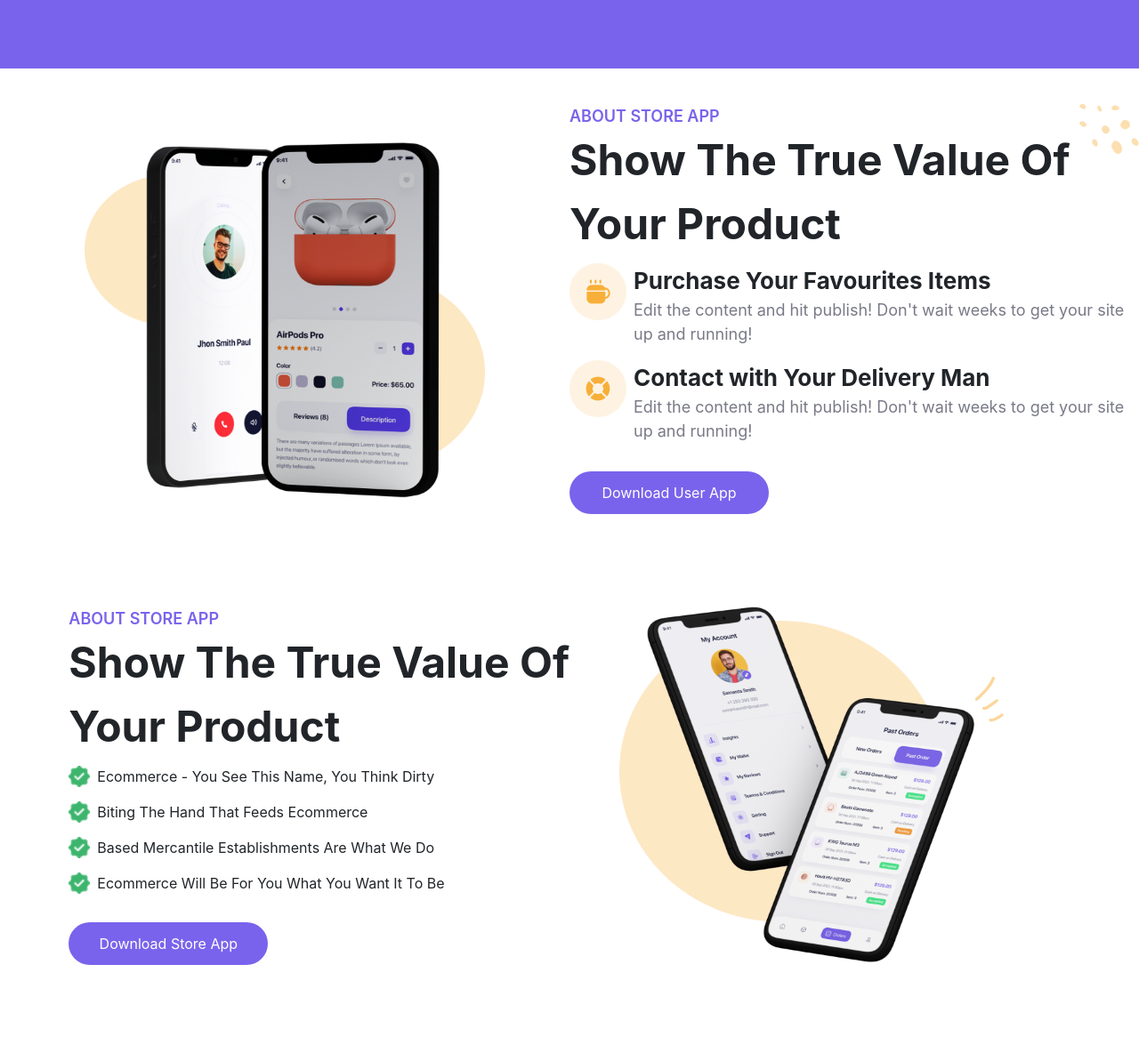
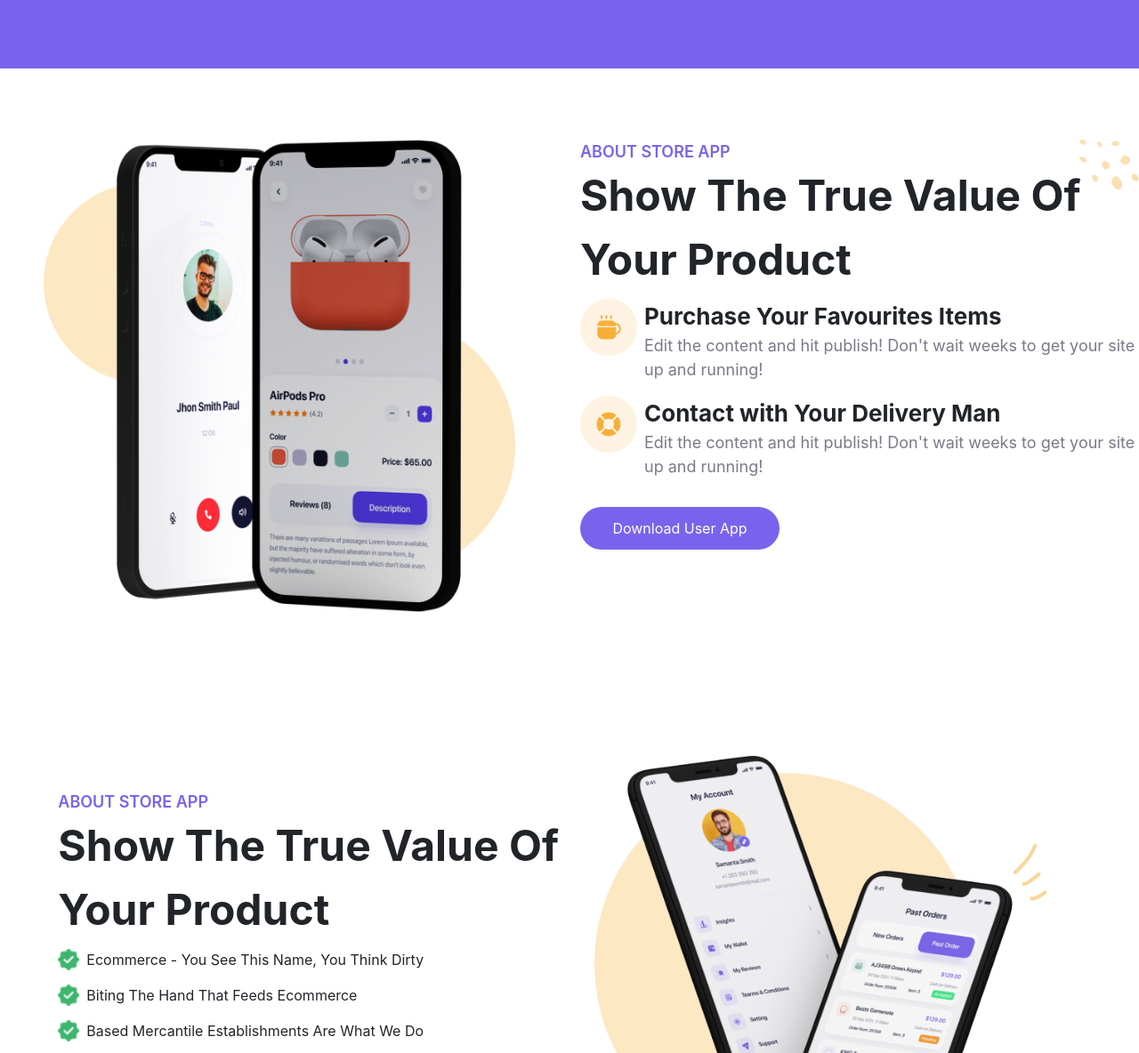
Before and after one commit to Appstick-Ltd/ecomik-intro, a plain HTML site: page index.html in a window 1280 px wide. Shown: the part 1520-2704 px from the top of the page at 89% size. Drawn offline with nearby package versions, Linux system fonts and the light colour scheme.

Commit message:
phone height fixed

```diff
--- a/index.html
+++ b/index.html
@@ -218,10 +218,10 @@
             </div>
         </section>
         <!-- user app -->
-        <section class=" py-10 flex justify-center items-center">
-            <div class="md:grid md:grid-cols-2">
+        <section class="py-10 md:py-20 flex justify-center items-center">
+            <div class="md:grid md:grid-cols-2 gap-6">
                 <div class="flex justify-center items-center ">
-                    <img class="w-[150px] h-[200px] md:w-[200px] md:h-[300px] lg:w-[450px] lg:h-[400px]"
+                    <img class="w-[150px] h-[200px] md:w-[200px] md:h-[300px] lg:w-[530px] lg:h-auto"
                         src="./image/user.png" alt="">
                 </div>
                 <div class="mx-10 md:mx-0 relative">
@@ -265,8 +265,8 @@
             </div>
         </section>
         <!-- store app -->
-        <section class=" py-10 flex justify-center items-center">
-            <div class="md:grid md:grid-cols-2">
+        <section class=" py-10 md:py-20 flex justify-center items-center">
+            <div class="md:grid md:grid-cols-2 gap-6">
                 <div class="flex justify-center items-center ">
                     <div>
                         <p class="text-[#7A63EC] text-[14px] lg:text-[18px] uppercase font-semibold">About Store App</p>
@@ -293,16 +293,16 @@
                     </div>
                 </div>
                 <div class="flex justify-center py-6 lg:py-0">
-                    <img class="w-[150px] h-[200px] md:w-[200px] md:h-[300px] lg:w-[450px] lg:h-[400px]"
+                    <img class="w-[150px] h-[200px] md:w-[200px] md:h-[300px] lg:w-[530px] lg:h-auto"
                         src="./image/store.png" alt="">
                 </div>
             </div>
         </section>
         <!-- delivery app -->
-        <section class="py-[2%] px-[2%]  lg:my-10  flex justify-center items-center">
-            <div class="md:grid md:grid-cols-2">
+        <section class="py-10 md:py-20   lg:my-10  flex justify-center items-center">
+            <div class="md:grid md:grid-cols-2 gap-6">
                 <div class="flex justify-center items-center">
-                    <img class="w-[150px] h-[200px] md:w-[200px] md:h-[300px] lg:w-[450px] lg:h-[400px]"
+                    <img class="w-[150px] h-[200px] md:w-[200px] md:h-[300px] lg:w-[530px] lg:h-auto"
                         src="./image/delivery.png" alt="">
                 </div>
                 <div class="flex justify-center items-center py-6 lg:py-0">
```
